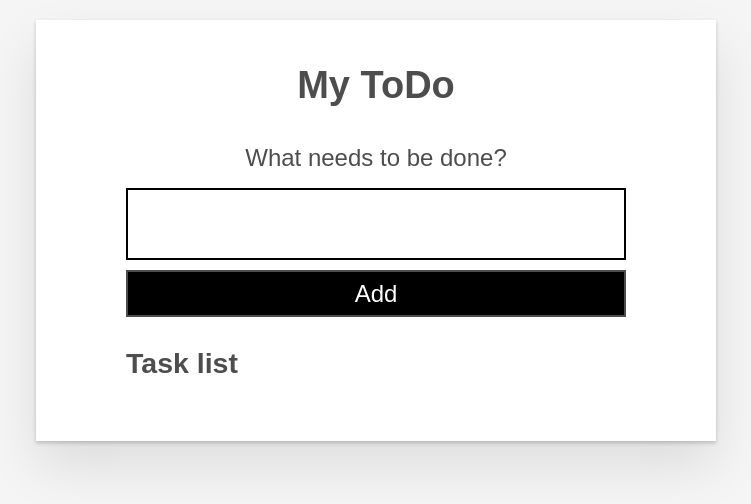
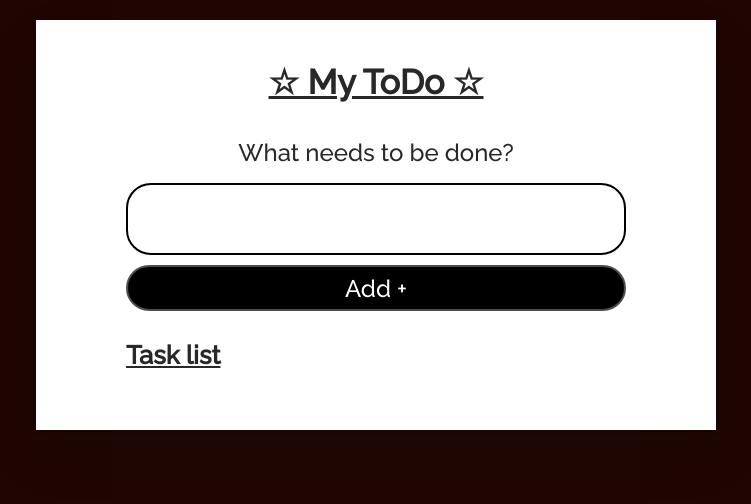
Before and after one commit to aasturp/ToDoApplikation, a React (Create React App) app in the folder list-18-start-solution/: page / in a window 1280 px wide. Shown: the top 504 px of the page, without its empty margins (264-1015 px from the left). Built offline with nearby package versions, Linux system fonts and the light colour scheme.

Commit message:
CSS och flex display

```diff
--- a/list-18-start-solution/public/index.html
+++ b/list-18-start-solution/public/index.html
@@ -9,7 +9,18 @@
       name="description"
       content="Web site created using create-react-app"
     />
-    <link rel="apple-touch-icon" href="%PUBLIC_URL%/logo192.png" />
+    <!-- <link rel="apple-touch-icon" href="%PUBLIC_URL%/logo192.png" />
+    <link rel="preconnect" href="https://fonts.googleapis.com"> -->
+
+    <link rel="preconnect" href="https://fonts.googleapis.com">
+    <link rel="preconnect" href="https://fonts.gstatic.com" crossorigin>
+    <link href="https://fonts.googleapis.com/css2?family=Raleway:wght@500&display=swap" rel="stylesheet">
+
+    <style>
+    @import url('https://fonts.googleapis.com/css2?family=Raleway:wght@500&display=swap');
+    </style>
+
+
     <!--
       manifest.json provides metadata used when your web app is installed on a
       user's mobile device or desktop. See https://developers.google.com/web/fundamentals/web-app-manifest/
--- a/list-18-start-solution/src/App.js
+++ b/list-18-start-solution/src/App.js
@@ -30,7 +30,7 @@ function App() {
 
   return (
     <div className='todoapp stack-large'>
-      <h1>My ToDo</h1>
+      <h1>☆ My ToDo ☆</h1>
       <TodoForm addTask={addTask} />
 
       {/* <h2 id='list-heading'>Task list</h2> */}
--- a/list-18-start-solution/src/Components/Todo.js
+++ b/list-18-start-solution/src/Components/Todo.js
@@ -1,33 +1,38 @@
-import React from 'react'
+import React from "react";
 
 export default function Todo({ todo, toDoComplete, removeTodo }) {
   function handleCheckBox() {
-    toDoComplete(todo.id)
+    toDoComplete(todo.id);
   }
 
   function handleRemoveClick() {
-    removeTodo(todo.id)
+    removeTodo(todo.id);
   }
 
   return (
     <div>
-      <ul>
-        <li className='todo stack-small'>
-          <div className='c-cb'>
-            <input id='todo-0' type='checkbox' onClick={handleCheckBox} />
-            <label className='todo-label' htmlFor='todo-0'></label>
+      <ul style={{ display: "flex", justifyContent: "space-between" }}>
+        <li
+          className="todo stack-small"
+          style={{ display: "flex", justifyContent: "space-between" }}
+        >
+          <div className="c-cb" style={{ marginTop: "10px" }}>
+            <input id="todo-0" type="checkbox" onClick={handleCheckBox} />
+
+            <label className="todo-label" htmlFor="todo-0"></label>
+
+            {todo.task}
           </div>
+        </li>
 
-          {todo.task}
-        </li>
         <button
-          type='button'
-          className='btn btn__danger'
+          type="button"
+          className="btn btn__danger"
           onClick={handleRemoveClick}
         >
           Delete
         </button>
       </ul>
     </div>
-  )
+  );
 }
--- a/list-18-start-solution/src/Components/TodoForm.js
+++ b/list-18-start-solution/src/Components/TodoForm.js
@@ -38,7 +38,7 @@ const TodoForm = (props) => {
           onChange={handleTaskInputChange}
         />
         <button type='submit' className='btn btn__primary btn__lg'>
-          Add
+          Add +
         </button>
       </form>
     </div>
--- a/list-18-start-solution/src/index.css
+++ b/list-18-start-solution/src/index.css
@@ -5,7 +5,7 @@
   box-sizing: border-box;
 }
 *:focus {
-  outline: 3px dashed #228bec;
+  outline: 3px dashed #000000;
   outline-offset: 0;
 }
 html {
@@ -14,6 +14,7 @@ html {
 h1,
 h2 {
   margin-bottom: 0;
+  text-decoration: underline;
 }
 ul {
   list-style: none;
@@ -45,25 +46,26 @@ textarea {
   font-size: 100%;
   line-height: 1.15;
   margin: 0;
+  border-radius: 25px;
 }
 button,
 input {
   overflow: visible;
 }
 input[type="text"] {
-  border-radius: 0;
+  border-radius: 25px;
 }
 body {
   width: 100%;
   max-width: 68rem;
   margin: 0 auto;
-  font: 1.6rem/1.25 Arial, sans-serif;
-  background-color: #f5f5f5;
-  color: #4d4d4d;
+  font: 1.6rem/1.25 'Raleway', sans-serif;
+  background-color: #1f0603;
+  color: #282828;
 }
 @media screen and (min-width: 620px) {
   body {
-    font-size: 1.9rem;
+    font-size: 1.7rem;
     line-height: 1.31579;
   }
 }
@@ -89,8 +91,9 @@ body {
 }
 .btn__danger {
   color: #fff;
-  background-color: #ca3c3c;
-  border-color: #bd2130;
+  background-color: #6d1919;
+  border-color: #000000;
+  border-radius: 0;
 }
 .btn__filter {
   border-color: lightgrey;
```
